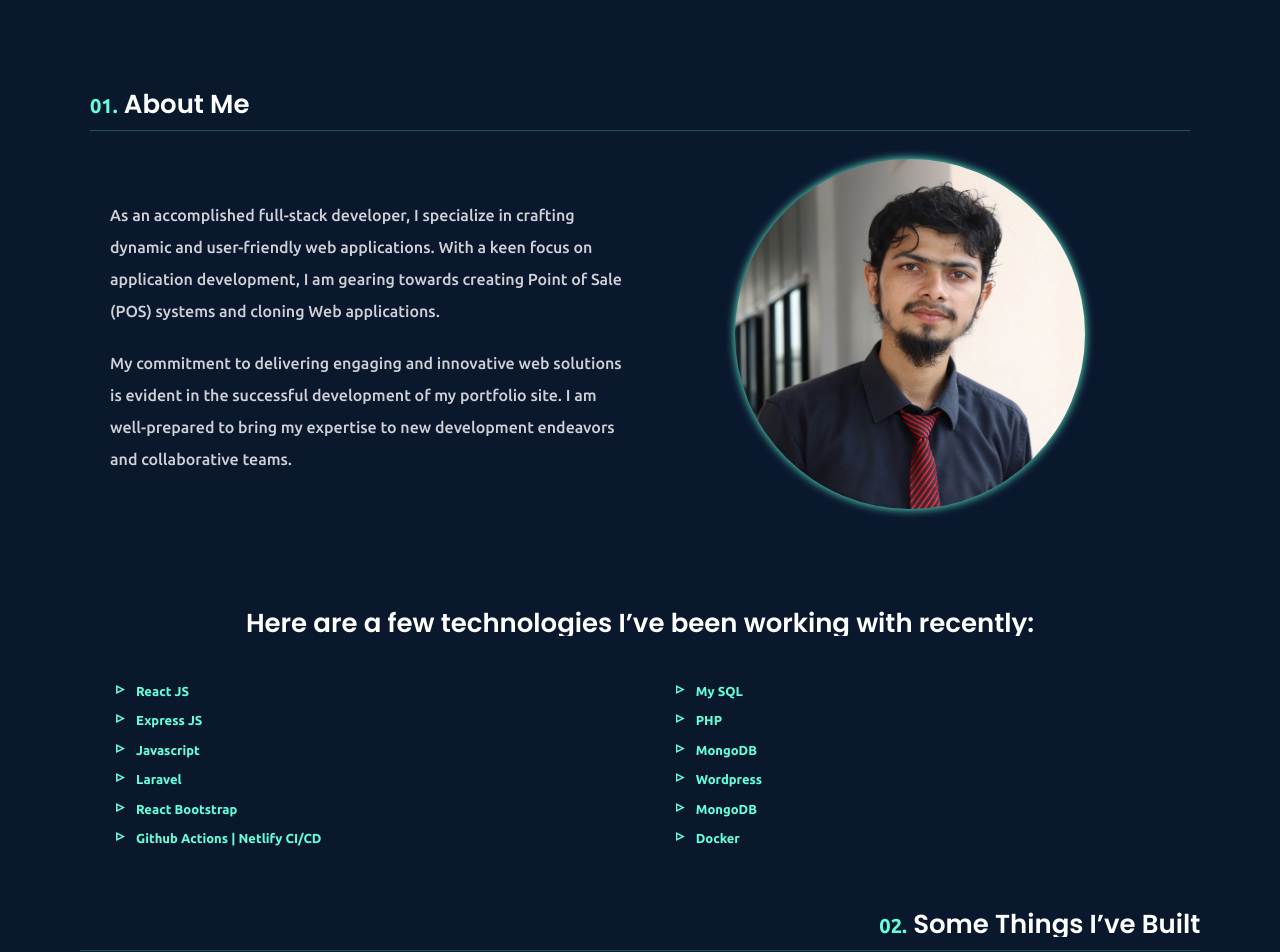
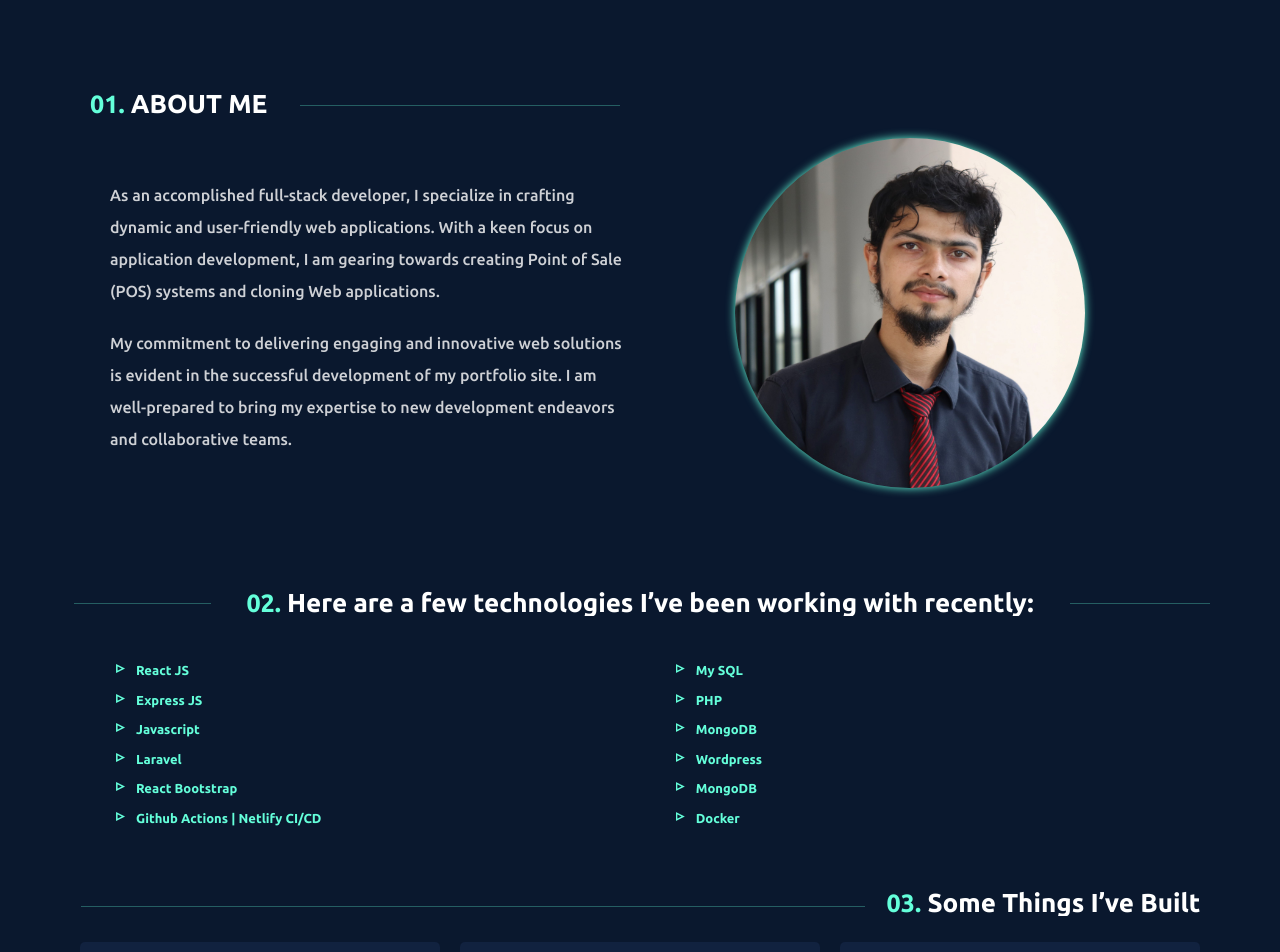
Before and after one commit to Sharjun-Hussain/Portfolio-Sharjun-Hussain, a React (Vite) app: page / in a window 1280 px wide. Shown: the part 860-1812 px from the top of the page. Built offline with nearby package versions, Linux system fonts and the light colour scheme.

Commit message:
Add SOme style to Each Heading

```diff
--- a/src/App.css
+++ b/src/App.css
@@ -240,39 +240,22 @@ p {
 
 h2 {
   line-height: 1 !important;
-  font-family: "Poppins", sans-serif !important;
   font-weight: 600 !important;
   overflow-y: hidden;
   color: white !important;
-  position: relative;
+
 }
 
+.aboutHeading::after{
+  content: "";
+  position: absolute;
+  width: 25%;
+  height: 1px;
+  left: 300px;
+  top: 74px;
+  background-color: var(--special-color);
+  opacity: 0.3;
 
-
-.MyImage::before {
-  content: "";
-  position: absolute !important;
-  width: 100%;
-  height: 100%;
-  inset: 0px;
-  z-index: 3 !important;
-  transition: all 0.25s cubic-bezier(0.645, 0.045, 0.355, 1) !important;
-  background-color: #0a192f !important;
-  mix-blend-mode: screen !important;
-}
-
-.MyImage {
-  position: relative !important;
-  z-index: 1 !important;
-
-  margin-left: 70px !important;
-}
-.MyImage:hover {
-  box-shadow: 6px 6px 0 0 var(--special-color);
-  transform: translate(-4px, -4px);
-  cursor: pointer;
-  background: transparent !important;
-  filter: none !important;
 }
 
 .MyImg{
@@ -304,9 +287,61 @@ li::before {
 }
 
 
+/* Skills SEction */
+
+
+
+.skill-section {
+
+
+  padding-inline: 20px !important;
+  padding-top: 60px;
+  position: relative;
+}
+
+
+.skillsheading::before {
+  content: "";
+  width: 12%;
+  height: 1px;
+  background: var(--special-color);
+  right: 1000px;
+  top: 80px;
+  left: 4px;
+  position: absolute;
+  opacity: 0.3;
+}
+
+.skillsheading::after {
+  content: "";
+  position: absolute;
+  width: 25%;
+  height: 1px;
+  opacity: 0.3;
+  top: 80px;
+  left: 1000px;
+
+  background-color: var(--special-color);
+}
+
+
 
 /* Project Section */
 
+.projectheading{
+  position: relative;
+}
+
+.projectheading::before {
+  content: "";
+  width: 70%;
+  height: 1px;
+  background: var(--special-color);
+  left: 1px;
+  bottom: 16px;
+  opacity: 0.3;
+  position: absolute;
+}
 
 .card{
   background-color: #112240 !important;
--- a/src/Components/About.jsx
+++ b/src/Components/About.jsx
@@ -14,12 +14,12 @@ const About = () => {
       <Container id="about" className=" about-section   ">
         <Row>
           <Col>
-            <div className="heading ">
+            <div className="aboutHeading ">
               <h2>
                 {" "}
-                <span style={{ fontSize: "20px" }}>01.</span> About Me
+                <span style={{ fontSize: "25px" }}>01.</span> ABOUT ME
               </h2>{" "}
-              <hr />
+
               <div />
             </div>
           </Col>
--- a/src/Components/Contact.jsx
+++ b/src/Components/Contact.jsx
@@ -20,7 +20,7 @@ const Contact = () => {
                 <div className="heading text-center  ">
                   <h2>
                     {" "}
-                    <span style={{ fontSize: "16px" }}>03. What's Next</span>
+                    <span style={{ fontSize: "16px" }}>04. What's Next</span>
                   </h2>{" "}
                   <div />
                 </div>
--- a/src/Components/Projects.jsx
+++ b/src/Components/Projects.jsx
@@ -7,13 +7,13 @@ const Projects = () => {
     <Container id="projects" className=" project-section ">
       <Row>
         <Col>
-          <div className="heading text-end pt-5 ">
-            <h2>
+          <div className="projectheading text-end pt-5 ">
+            <h2 style={{textTransform:"Capitalize"}}>
               {" "}
-              <span style={{ fontSize: "20px" }}>02.</span> Some Things I’ve
+              <span style={{ fontSize: "25px" }}>03.</span> Some Things I’ve
               Built
             </h2>{" "}
-            <hr />
+
             <div />
           </div>
         </Col>
--- a/src/Components/Skills.jsx
+++ b/src/Components/Skills.jsx
@@ -5,9 +5,9 @@ import { Container,Row,Col } from "react-bootstrap"
 const Skills = () => {
   return (
     <div>
-         <Container id="skills" className="about-section">
+         <Container id="skills" className="skill-section">
               <Row>
-                <div className="text-center mt-2 mb-5"><h2>Here are a few technologies I’ve been working with recently:</h2></div>
+                <div className=" skillsheading heading text-center mt-2 mb-5"><h2><span style={{ fontSize: "25px" }}>02. </span> Here are a few technologies I’ve been working with recently:</h2></div>
                 <Col md={6} xs={6} className="">
                   <ul>
                     <li>React JS</li>
```
Also changed, not shown: src/assets/Icons/ReactBootstrap.png (added).
